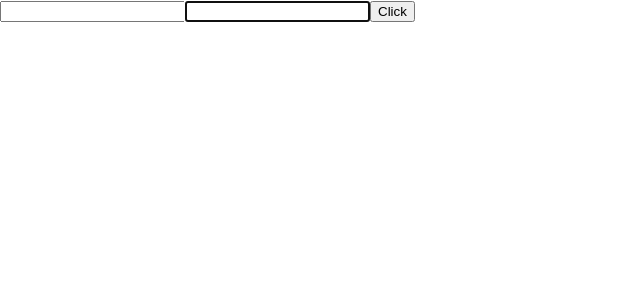
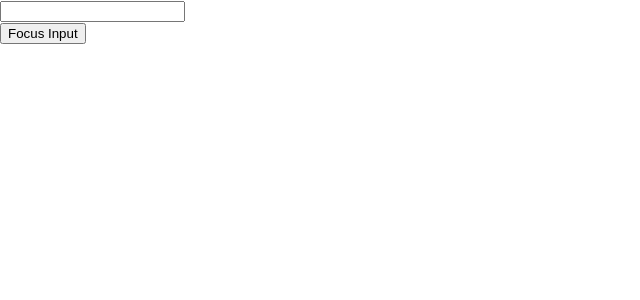
Before and after one commit to shubhsjain/React-Practic, a React (Create React App) app: page / in a window 1280 px wide. Shown: the top 300 px of the page, without its empty margins (0-640 px from the left). Built offline with nearby package versions, Linux system fonts and the light colour scheme.

Commit message:
refs with class ccomponent

```diff
--- a/src/App.js
+++ b/src/App.js
@@ -17,15 +17,18 @@
 import LifeCycleA from './components/LifeCycleA';
 import FragmentDemo from './components/FragmentDemo';
 import Table from './components/Table'
+import RefsDemo from './components/RefsDemo';
 */
 
 import React from 'react';
-import RefsDemo from './components/RefsDemo';
+import FocusInput from './components/FocusInput';
+
 function App() {
   return (
    <div className="App">
+    <FocusInput/>
+   {/**
    <RefsDemo/>
-   {/**
    <Form/>
    <LifeCycleA/>
    <FragmentDemo/>
--- /dev/null
+++ b/src/components/FocusInput.js
@@ -0,0 +1,22 @@
+import React, { Component } from 'react'
+import Input from './Input'
+class FocusInput extends Component {
+    constructor(props) {
+        super(props)
+        this.componentRef =React.createRef()
+    }
+
+    clickHandler = () => {
+        this.componentRef.current.focusInput()
+    }
+    render() {
+        return (
+            <div>
+                <Input ref= {this.componentRef}/>    { /** refs cannot be attacged to function comp it always should be in class component */}
+                <button onClick={this.clickHandler}>Focus Input</button>
+            </div>
+        )
+    }
+}
+
+export default FocusInput
--- /dev/null
+++ b/src/components/Input.js
@@ -0,0 +1,23 @@
+import React, { Component } from 'react'
+
+class Input extends Component {
+    constructor(props) {
+        super(props)
+
+        this.inputRef = React.createRef()
+    }
+
+    focusInput(){
+        this.inputRef.current.focus()
+    }
+
+    render() {
+        return (
+            <div>
+                <input type="text" ref ={this.inputRef}></input>
+            </div>
+        )
+    }
+}
+
+export default Input
```
